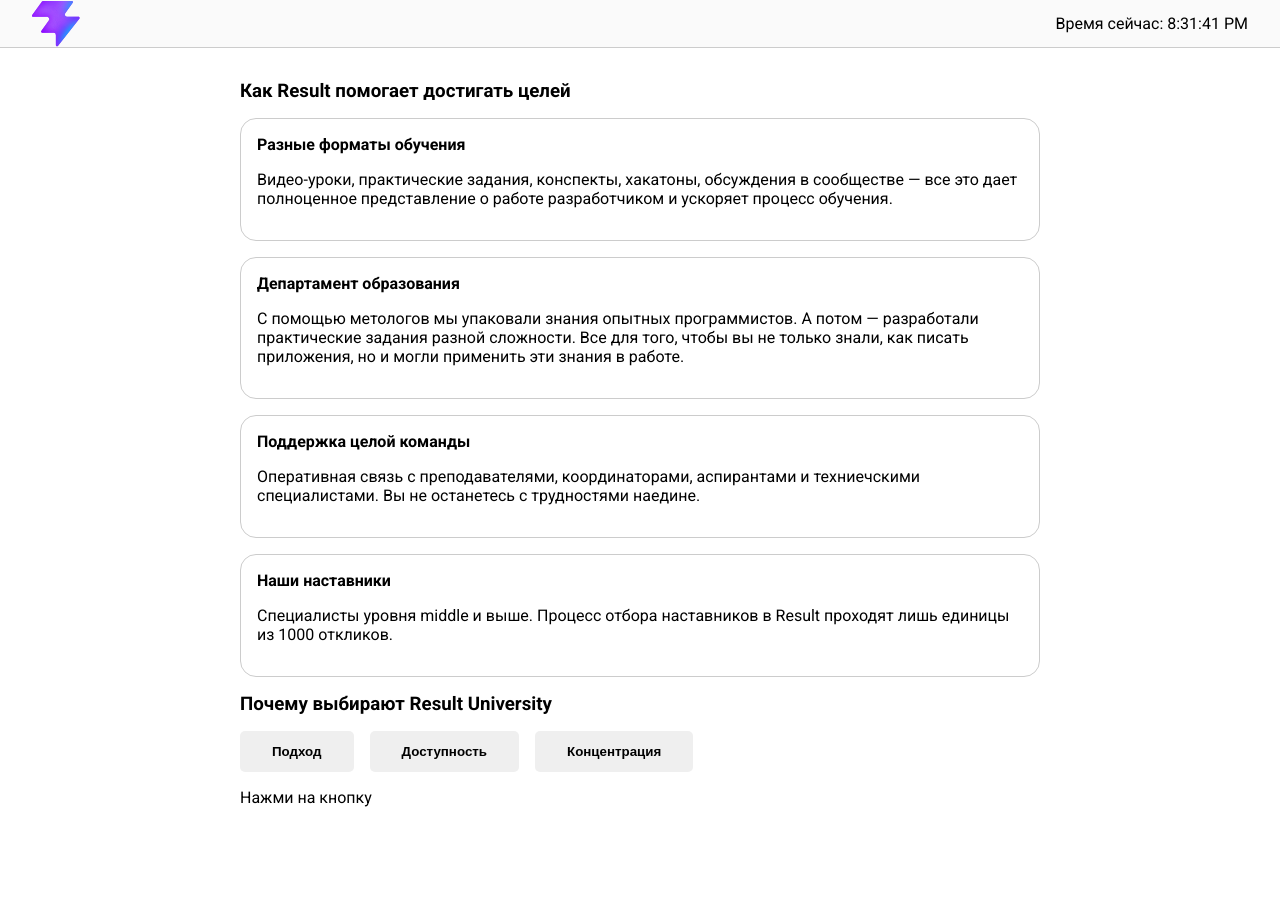
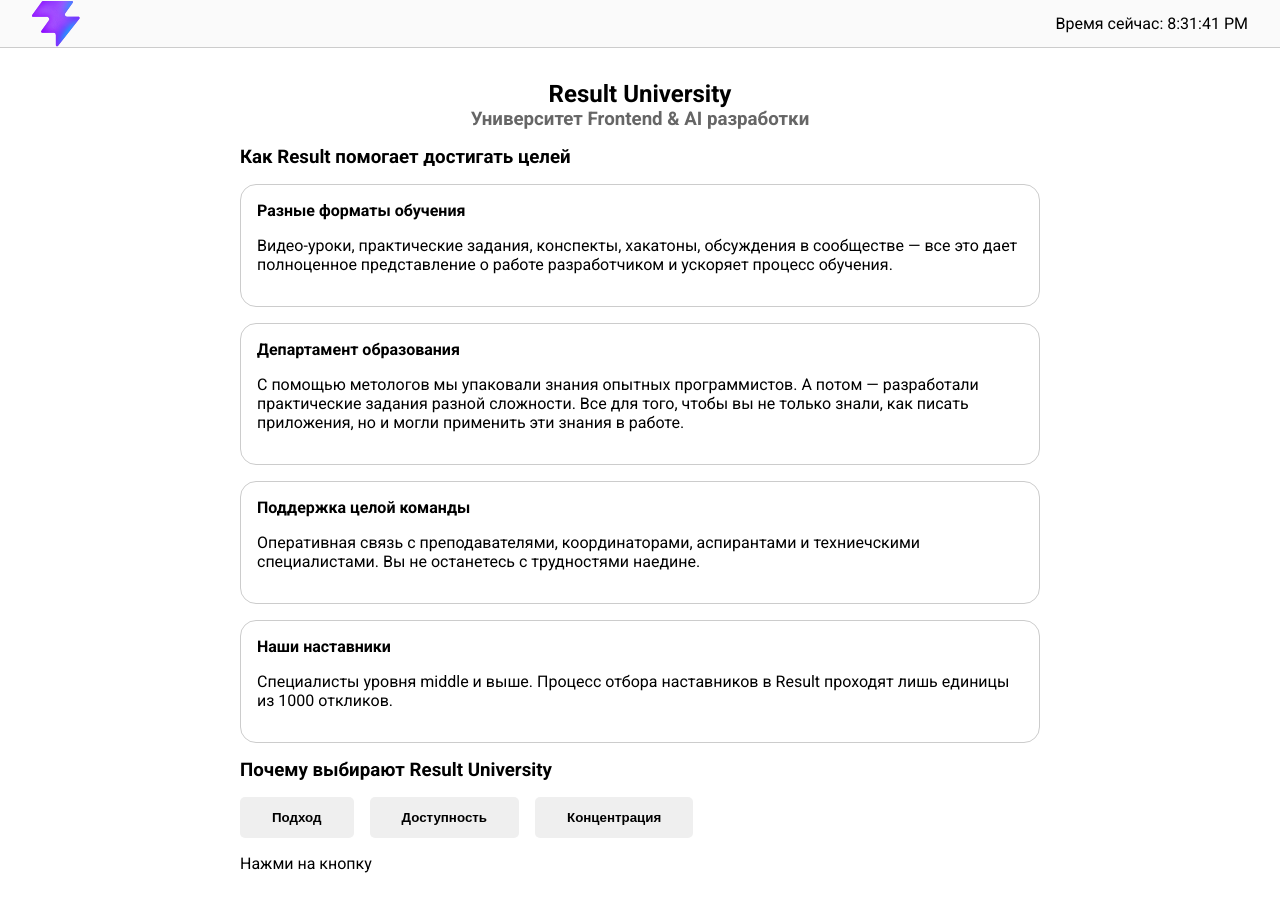
Before and after one commit to vetarara/react-vite-2025, a React (Vite) app: page / in a window 1280 px wide. Before the commit the page ends 839 px from the top, so only its background shows below. Built offline with nearby package versions, Linux system fonts and the light colour scheme.

Commit message:
fragment + jsx

```diff
--- a/src/App.jsx
+++ b/src/App.jsx
@@ -1,15 +1,17 @@
 import Header from './components/Header';
 import TeachingSection from './components/TeachingSection';
 import DifferencesSection from './components/DifferencesSection';
+import IntroSection from './components/IntroSection';
 
 export default function App() {
   return (
-    <div>
+    <>
       <Header />
       <main>
+        <IntroSection />
         <TeachingSection />
         <DifferencesSection />
       </main>
-    </div>
+    </>
   )
 }
--- /dev/null
+++ b/src/components/IntroSection.jsx
@@ -0,0 +1,25 @@
+import React from 'react';
+
+// export default function IntroSection() {
+//     return (
+//         <section>
+//             <h1 className="centered">Result University</h1>
+//             <h3 className="centered" style={{ color: '#666666' }}>
+//                 Университет Frontend & AI разработки
+//             </h3>
+//         </section>
+//     )
+// }
+
+const e = React.createElement;
+
+export default function IntroSection() {
+    return e(
+        'section',
+        null,
+        [
+            e('h1', {className: 'centered'}, 'Result University'),
+            e('h3', {className: 'centered', style: { color: '#666666' }}, 'Университет Frontend & AI разработки')
+        ]
+    )
+}
--- a/src/index.css
+++ b/src/index.css
@@ -46,3 +46,7 @@
 p {
   padding: 1rem 0;
 }
+
+.centered {
+  text-align: center;
+}
```
